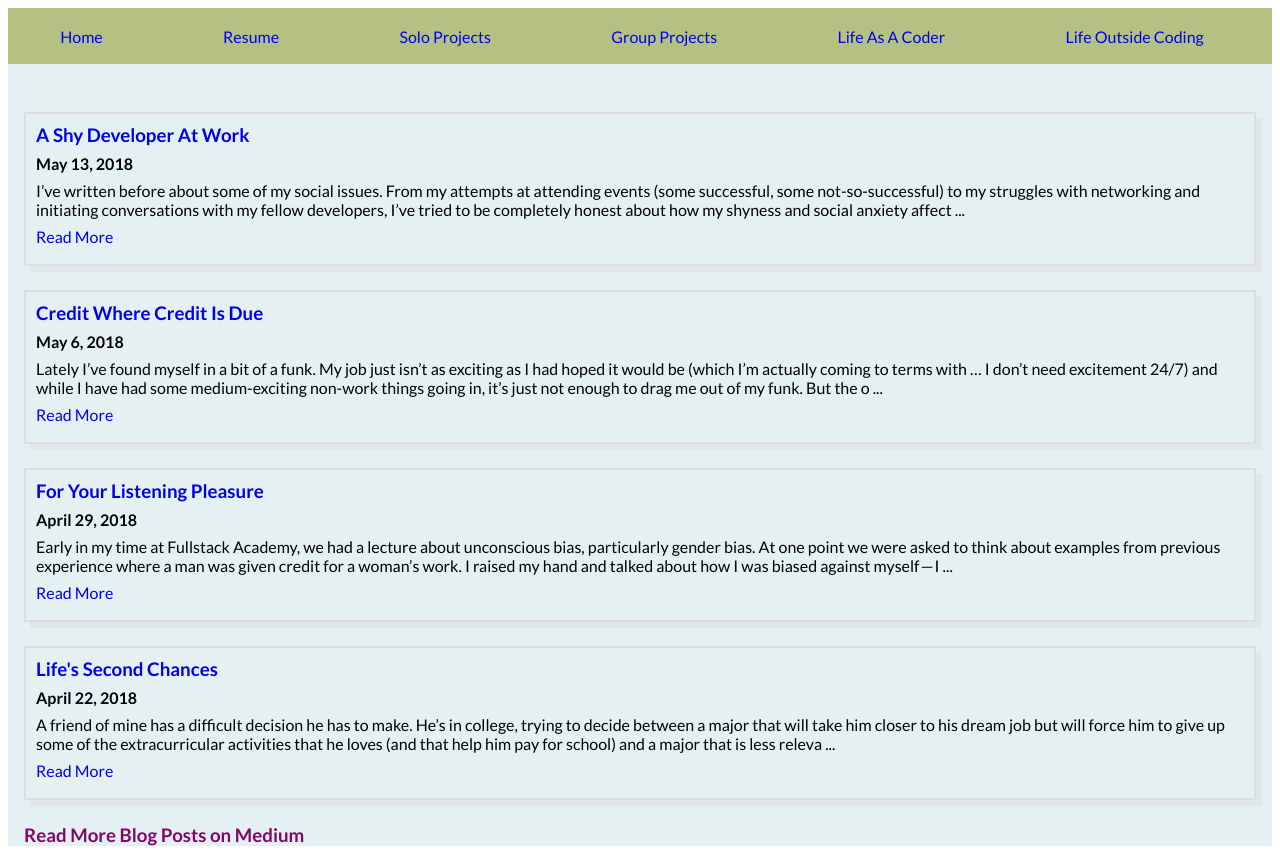
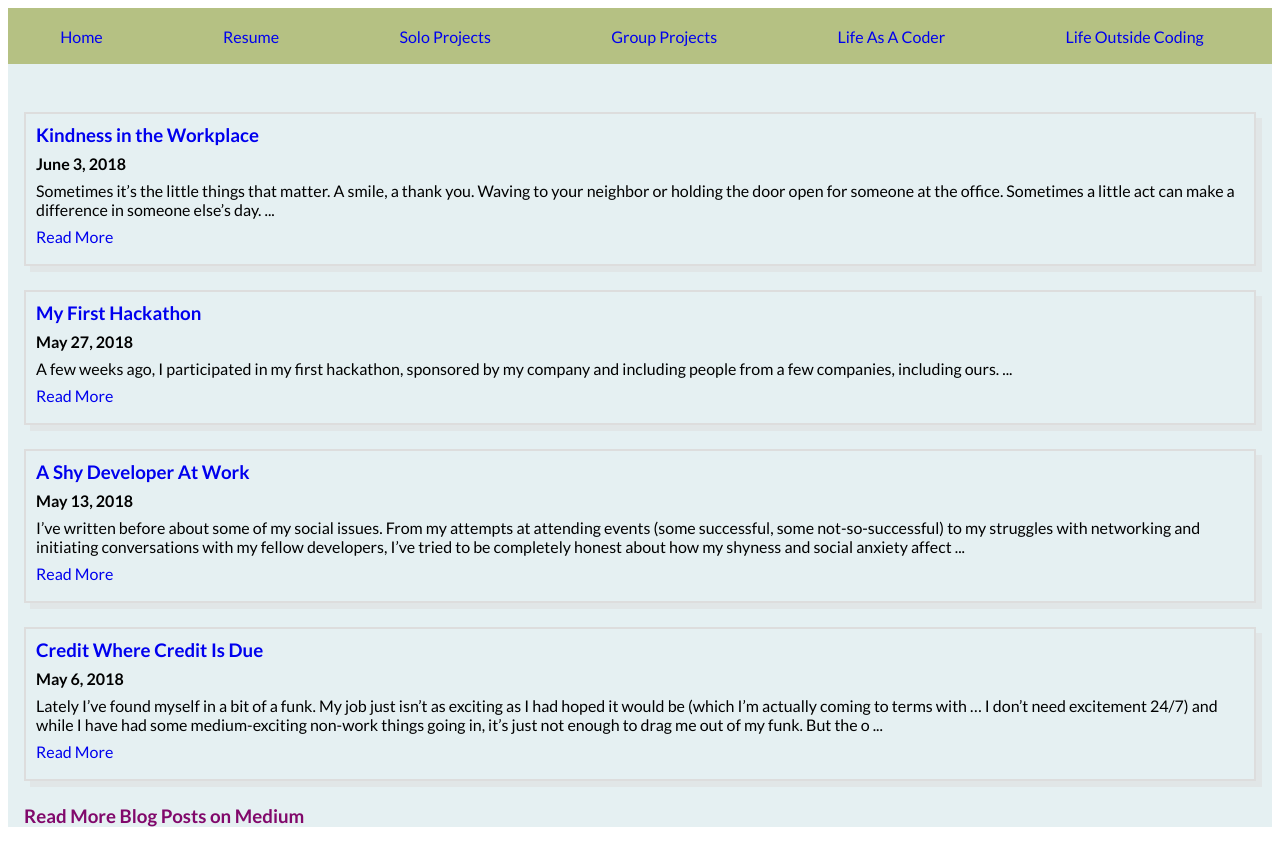
Before and after one commit to SarahLKatz/portfolio_site, a Next.js app: page /blog in a window 1280 px wide. Built offline with nearby package versions, Linux system fonts and the light colour scheme.

Commit message:
updates blog

```diff
--- a/pages/blog.js
+++ b/pages/blog.js
@@ -3,6 +3,18 @@ import {BlogPost, Layout} from '../Components/';
 export default () => {
   return (
     <Layout>
+      <BlogPost
+        title="Kindness in the Workplace"
+        date="June 3, 2018"
+        url="https://medium.com/@sarahscode/kindness-in-the-workplace-2941811dc444"
+        summary={`Sometimes it’s the little things that matter. A smile, a thank you. Waving to your neighbor or holding the door open for someone at the office. Sometimes a little act can make a difference in someone else’s day.`}
+      />
+      <BlogPost
+        title="My First Hackathon"
+        date="May 27, 2018"
+        url="https://medium.com/@sarahscode/my-first-hackathon-5189e582b962"
+        summary={`A few weeks ago, I participated in my first hackathon, sponsored by my company and including people from a few companies, including ours.`}
+        />
       <BlogPost
         title="A Shy Developer At Work"
         date="May 13, 2018"
@@ -15,18 +27,6 @@ export default () => {
         url="https://medium.com/@sarahscode/credit-where-credit-is-due-c0e5de21483d"
         summary={`Lately I’ve found myself in a bit of a funk. My job just isn’t as exciting as I had hoped it would be (which I’m actually coming to terms with … I don’t need excitement 24/7) and while I have had some medium-exciting non-work things going in, it’s just not enough to drag me out of my funk. But the other day, while contemplating my second cup of coffee, I came up with a question that I thought it would be fun to answer:`}
       />
-      <BlogPost
-        title="For Your Listening Pleasure"
-        date="April 29, 2018"
-        url="https://medium.com/@sarahscode/for-your-listening-pleasure-d45da363e141"
-        summary={`Early in my time at Fullstack Academy, we had a lecture about unconscious bias, particularly gender bias. At one point we were asked to think about examples from previous experience where a man was given credit for a woman’s work. I raised my hand and talked about how I was biased against myself — I never took credit for anything I did, and it got to the point where everyone assumed that my (male) boss was the one who did everything in the office and I didn’t do anything.`}
-      />
-      <BlogPost
-        title="Life's Second Chances"
-        date="April 22, 2018"
-        url="https://medium.com/@sarahscode/lifes-second-chances-4515e2bf87fa"
-        summary={`A friend of mine has a difficult decision he has to make. He’s in college, trying to decide between a major that will take him closer to his dream job but will force him to give up some of the extracurricular activities that he loves (and that help him pay for school) and a major that is less relevant to his dream job, but will allow him to keep up his extracurricular activites. Many of his friends that have been through this dilemma (including me) have been sharing our own life stories to try to help him make the decision.`}
-        />
       <a href="https://medium.com/@sarahscode" target="_blank"><h3 className="highlight">Read More Blog Posts on Medium</h3></a>
       <style jsx>{`
         a {
```
